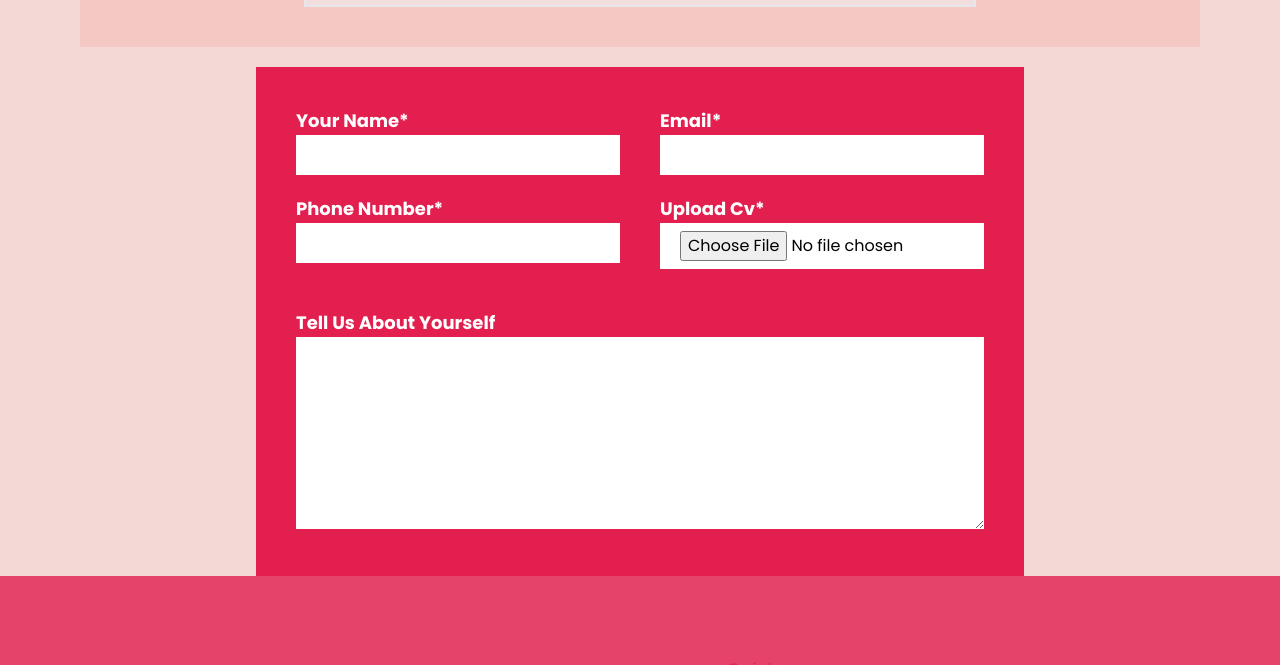
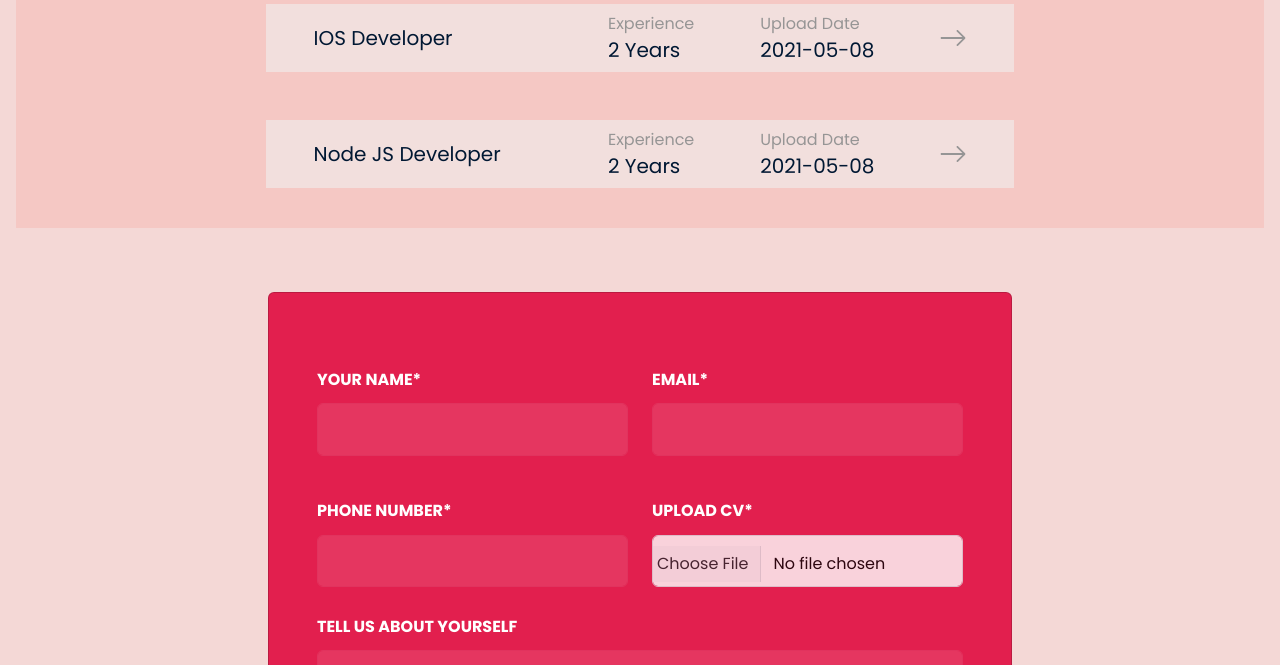
Before and after one commit to Bedmate/web-page, a website: page career-page.html in a window 1280 px wide. Shown: the part 1779-2444 px from the top of the page. Drawn offline with nearby package versions, Linux system fonts and the light colour scheme.

Commit message:
Add files via upload

```diff
--- a/career-page.html
+++ b/career-page.html
@@ -4,20 +4,35 @@
     <meta charset="UTF-8" />
     <meta name="viewport" content="width=device-width, initial-scale=1.0" />
     <title>Bedmate || Career Page</title>
-
+    <link
+      href="https://cdn.jsdelivr.net/npm/bootstrap@5.3.1/dist/css/bootstrap.min.css"
+      rel="stylesheet"
+      integrity="sha384-4bw+/aepP/YC94hEpVNVgiZdgIC5+VKNBQNGCHeKRQN+PtmoHDEXuppvnDJzQIu9"
+      crossorigin="anonymous"
+    />
     <link rel="stylesheet" href="../dist/output.css" />
     <link
       rel="shortcut icon"
       href="../Assets/BED-MATE.png"
       type="image/x-icon"
     />
-
     <link rel="preconnect" href="https://fonts.googleapis.com" />
     <link rel="preconnect" href="https://fonts.gstatic.com" crossorigin />
     <link
       href="https://fonts.googleapis.com/css2?family=Poppins:ital,wght@0,100;0,200;0,300;0,400;0,500;0,600;0,700;0,800;0,900;1,200;1,300;1,400;1,500;1,600;1,800&display=swap"
       rel="stylesheet"
     />
+    <style>
+      @media  (max-width:992px){
+        .card{
+          width: 15rem;
+        }
+        .row{
+          display: flexbox;
+          flex-direction: column;
+        }
+      }
+    </style>
   </head>
 
   <body class="contact career-page bg-mainThemeColor overflow-x-hidden">
@@ -88,11 +103,13 @@
       <nav
         class="nav bg-mainPink flex items-center justify-between lg:py-5 py-3 px-8 rounded-full"
       >
-      <div style="display: flex; justify-content: center; align-items: center;">
+        <div
+          style="display: flex; justify-content: center; align-items: center"
+        >
           <img
             src="../Assets/Heart.png"
             alt="bed-mate-logo"
-      style="height: 3.3rem; padding: 0 .6rem;"
+            style="height: 3.3rem; padding: 0 0.6rem"
           />
           <img
             src="../Assets/cumrid.png"
@@ -103,11 +120,11 @@
 
         <div class="nav-list">
           <ul class="flex items-center gap-10 text-fadeWhite">
-            <li class="nav-link"><a href="index.html">HOME</a></li>
-            <li class="nav-link"><a href="goal.html">GOAL</a></li>
-            <li class="nav-link"><a href="career-page.html">JOIN US</a></li>
-            <li class="nav-link"><a href="contact.html">CONTACT US</a></li>
-            <li class="nav-link"><a href="pricing.html">PRICING</a></li>
+            <li class="nav-link"><a href="index.html" style="color: white;">HOME</a></li>
+            <li class="nav-link"><a href="goal.html" style="color: white;">GOAL</a></li>
+            <li class="nav-link"><a href="career-page.html" style="color: white;">JOIN US</a></li>
+            <li class="nav-link"><a href="contact.html" style="color: white;">CONTACT US</a></li>
+            <li class="nav-link"><a href="pricing.html" style="color: white;">PRICING</a></li>
           </ul>
         </div>
 
@@ -244,7 +261,7 @@
 
           <div>
             <div
-              class="stack w-full bg-[#F2DFDD] flex items-center justify-between px-5 py-2 mt-5 cursor-pointer border-2 hover:bg-[#F5C8C4] hover:border-[#FFF]"
+              class="stack w-full bg-[#F2DFDD] flex items-center justify-between px-5 py-2 mt-5 cursor-pointer"
             >
               <div class="w-[35%]">
                 <p class="text-[#001833] text-xl">Wordpress Developer</p>
@@ -263,7 +280,7 @@
             </div>
 
             <div
-              class="stack w-full bg-[#F2DFDD] flex items-center justify-between px-5 py-2 mt-5 cursor-pointer border-2 hover:bg-[#F5C8C4] hover:border-[#FFF]"
+              class="stack w-full bg-[#F2DFDD] flex items-center justify-between px-5 py-2 mt-5 cursor-pointer"
             >
               <div class="w-[35%]">
                 <p class="text-[#001833] text-xl">Javascript</p>
@@ -282,7 +299,7 @@
             </div>
 
             <div
-              class="stack w-full bg-[#F2DFDD] flex items-center justify-between px-5 py-2 mt-5 cursor-pointer border-2 hover:bg-[#F5C8C4] hover:border-[#FFF]"
+              class="stack w-full bg-[#F2DFDD] flex items-center justify-between px-5 py-2 mt-5 cursor-pointer"
             >
               <div class="w-[35%]">
                 <p class="text-[#001833] text-xl">Apps Developer</p>
@@ -301,7 +318,7 @@
             </div>
 
             <div
-              class="stack w-full bg-[#F2DFDD] flex items-center justify-between px-5 py-2 mt-5 cursor-pointer border-2 hover:bg-[#F5C8C4] hover:border-[#FFF]"
+              class="stack w-full bg-[#F2DFDD] flex items-center justify-between px-5 py-2 mt-5 cursor-pointer"
             >
               <div class="w-[35%]">
                 <p class="text-[#001833] text-xl">IOS Developer</p>
@@ -320,7 +337,7 @@
             </div>
 
             <div
-              class="stack w-full bg-[#F2DFDD] flex items-center justify-between px-5 py-2 mt-5 cursor-pointer border-2 hover:bg-[#F5C8C4] hover:border-[#FFF]"
+              class="stack w-full bg-[#F2DFDD] flex items-center justify-between px-5 py-2 mt-5 cursor-pointer"
             >
               <div class="w-[35%]">
                 <p class="text-[#001833] text-xl">Node JS Developer</p>
@@ -342,78 +359,89 @@
       </div>
     </div>
 
-    <div class="">
-      <form
-        action=""
-        class="w-[60%] bg-[#E21F4E] mx-auto p-10 flex flex-col gap-10"
+    <div class="container-fluid my-lg-5" style="width: 60%">
+      <div
+        class="card p-lg-5"
+        style="background-color: #e21f4e; margin-bottom: 4rem;"
       >
-        <div class="flex items-start gap-10">
-          <div class="w-1/2 flex flex-col gap-5">
-            <div class="w-full">
-              <label class="text-[#fff] text-lg font-bold capitalize" for="name"
+        <form action="">
+          <div class="row" style="padding: 1rem 0;">
+            <div class="col">
+              <label
+                for=""
+                style="
+                  padding: 0.7rem 0;
+                  text-transform: uppercase;
+                  font-weight: bold;
+                  color: white;
+                "
                 >your name*</label
               >
-              <input
-                class="w-full py-2 px-5"
-                type="text"
-                name="name"
-                id="name"
-              />
+              <input type="text" class="form-control" aria-label="Name" style="height: 3.3rem; background-color: white; opacity: 10%; color: black;"/>
             </div>
-
-            <div class="w-full">
+            <div class="col">
               <label
-                class="text-[#fff] text-lg font-bold capitalize"
-                for="phone_number"
+                for=""
+                style="
+                  padding: 0.7rem 0;
+                  text-transform: uppercase;
+                  font-weight: bold;
+                  color: white;
+                "
+                >Email*</label
+              >
+              <input type="email" class="form-control" aria-label="Email" style="height: 3.3rem; background-color: white; opacity: 10%; color: black;" />
+            </div>
+          </div>
+          <div class="row" style="padding: 1rem 0">
+            <div class="col">
+              <label
+                for=""
+                style="
+                  padding: 0.7rem 0;
+                  text-transform: uppercase;
+                  font-weight: bold;
+                  color: white;
+                "
                 >Phone number*</label
               >
               <input
-                class="w-full py-2 px-5"
                 type="tel"
-                name="phone_number"
-                id="phone_number"
+                class="form-control"
+                aria-label="Phone number"
+                style="height: 3.3rem; background-color: white; opacity: 10%; color: black;"
               />
             </div>
-          </div>
-
-          <div class="w-1/2 flex flex-col gap-5">
-            <div class="w-full">
+            <div class="col">
               <label
-                class="text-[#fff] text-lg font-bold capitalize"
-                for="email"
-                >Email*</label
-              >
-              <input
-                class="w-full py-2 px-5"
-                type="text"
-                name="email"
-                id="email"
-              />
-            </div>
-
-            <div class="w-full">
-              <label class="text-[#fff] text-lg font-bold capitalize" for="cv"
+                for="file-upload"
+                style="
+                  padding: 0.7rem 0;
+                  text-transform: uppercase;
+                  font-weight: bold;
+                  color: white;
+                "
                 >Upload Cv*</label
               >
-              <input
-                class="w-full py-2 px-5 bg-[#fff]"
-                type="file"
-                name="cv"
-                id="cv"
-              />
+              <input type="file" class="form-control py-3 px-1" id="file-upload" style="height: 3.3rem; background-color: white; opacity: 80%; color: black;"/>
             </div>
           </div>
-        </div>
-
-        <div>
-          <label for="about" class="text-[#fff] text-lg font-bold capitalize"
+          <div class="col">
+            <label
+              for=""
+              style="
+                padding: 0.7rem 0;
+                text-transform: uppercase;
+                font-weight: bold;
+                color: white;
+              "
               >Tell us about yourself</label
             >
-          <textarea name="" id="" rows="8" class="w-full"></textarea>
+            <textarea name="" id="" rows="8" class="form-control" style="background-color: white; opacity: 10%; color: black;"></textarea>
           </div>
         </form>
       </div>
-
+    </div>
     <footer class="footer bg-[#E21F4ECC] lg:px-32 lg:py-20 px-5 pt-10 pb-3">
       <div class="footer-wrap">
         <div
```
Lines whose indentation alone changed are shown as unchanged.
